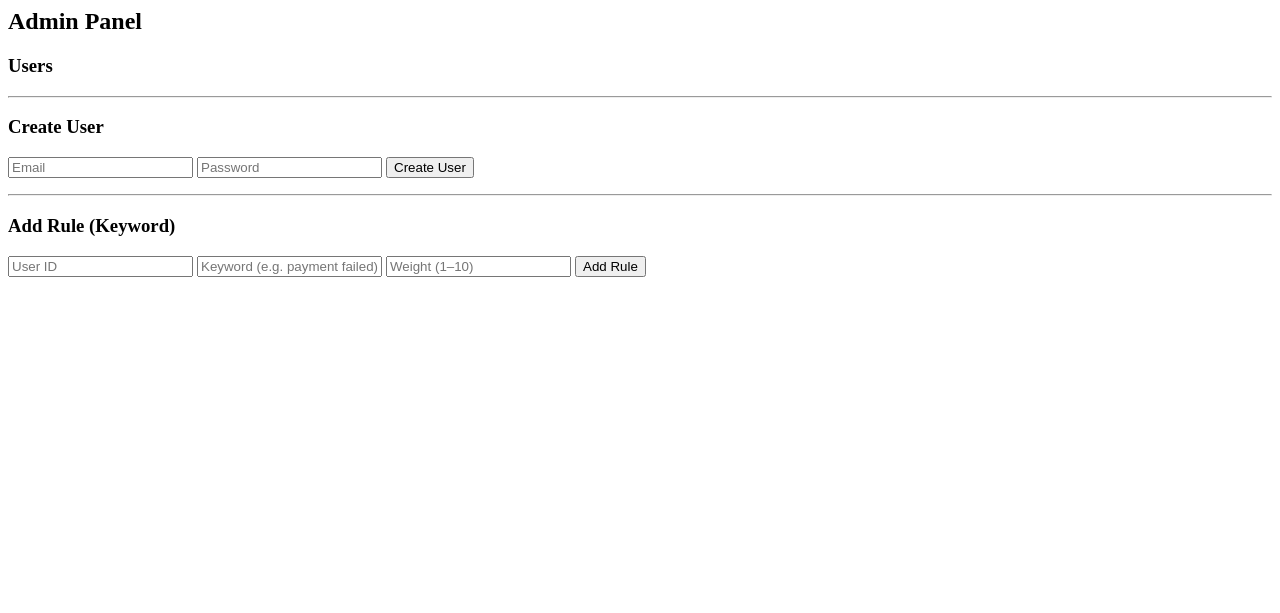
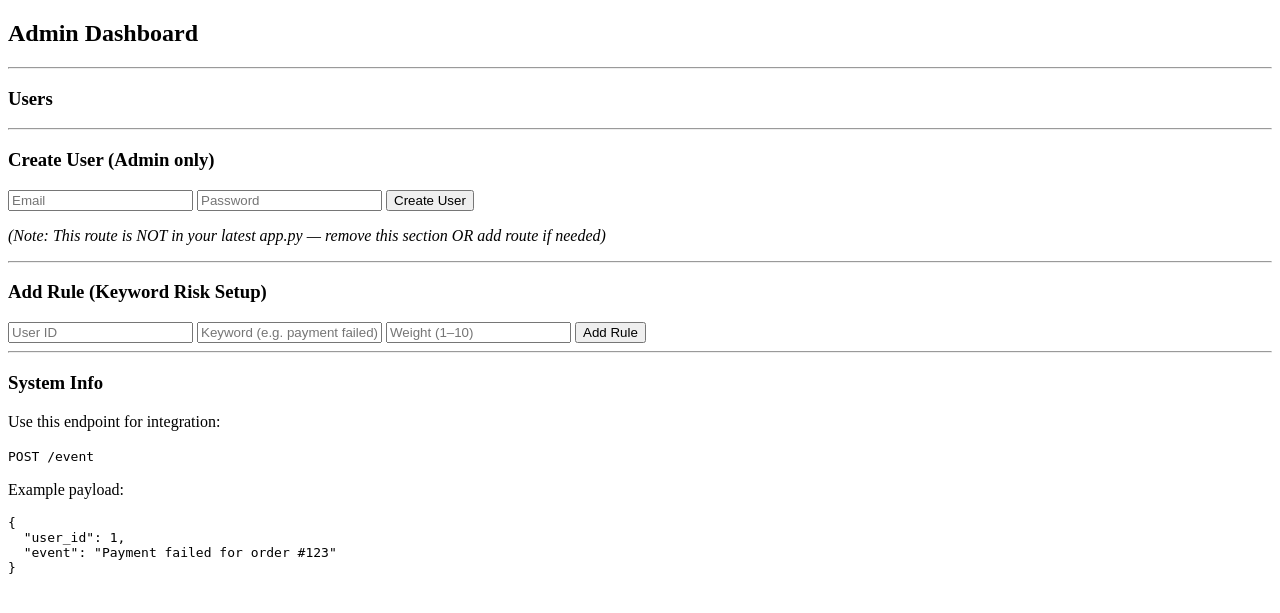
Before and after one commit to obamaeugene8-byte/BizAlert, a Flask app: template templates/admin.html in a window 1280 px wide. Shown: the top 613 px of the page. Run offline with Flask 3, Linux system fonts and the light colour scheme; the template is opened without the code that fills it, so the values that code supplies are empty.

Commit message:
Update admin.html

```diff
--- a/templates/admin.html
+++ b/templates/admin.html
@@ -1,31 +1,70 @@
-<h2>Admin Panel</h2>
+<!DOCTYPE html>
+<html>
+<head>
+    <title>Admin Panel</title>
+</head>
+<body>
+
+<h2>Admin Dashboard</h2>
+
+<hr>
 
 <h3>Users</h3>
 
 {% for user in users %}
 <p>
-    {{ user.email }} |
+    <b>{{ user.email }}</b> |
     Paid: {{ user.paid }}
 
-    <a href="/admin/toggle/{{ user.id }}">Toggle Access</a>
+    <a href="/admin/toggle/{{ user.id }}">
+        Toggle Access
+    </a>
 </p>
 {% endfor %}
 
 <hr>
 
-<h3>Create User</h3>
+<h3>Create User (Admin only)</h3>
+
 <form method="POST" action="/admin/create_user">
     <input name="email" placeholder="Email" required>
     <input name="password" placeholder="Password" required>
     <button type="submit">Create User</button>
 </form>
 
+<p><i>(Note: This route is NOT in your latest app.py — remove this section OR add route if needed)</i></p>
+
 <hr>
 
-<h3>Add Rule (Keyword)</h3>
+<h3>Add Rule (Keyword Risk Setup)</h3>
+
 <form method="POST" action="/admin/add_rule">
     <input name="user_id" placeholder="User ID" required>
     <input name="keyword" placeholder="Keyword (e.g. payment failed)" required>
     <input name="weight" type="number" placeholder="Weight (1–10)" required>
     <button type="submit">Add Rule</button>
 </form>
+
+<hr>
+
+<h3>System Info</h3>
+
+<p>
+Use this endpoint for integration:
+</p>
+
+<code>
+POST /event
+</code>
+
+<p>Example payload:</p>
+
+<pre>
+{
+  "user_id": 1,
+  "event": "Payment failed for order #123"
+}
+</pre>
+
+</body>
+</html>
```
